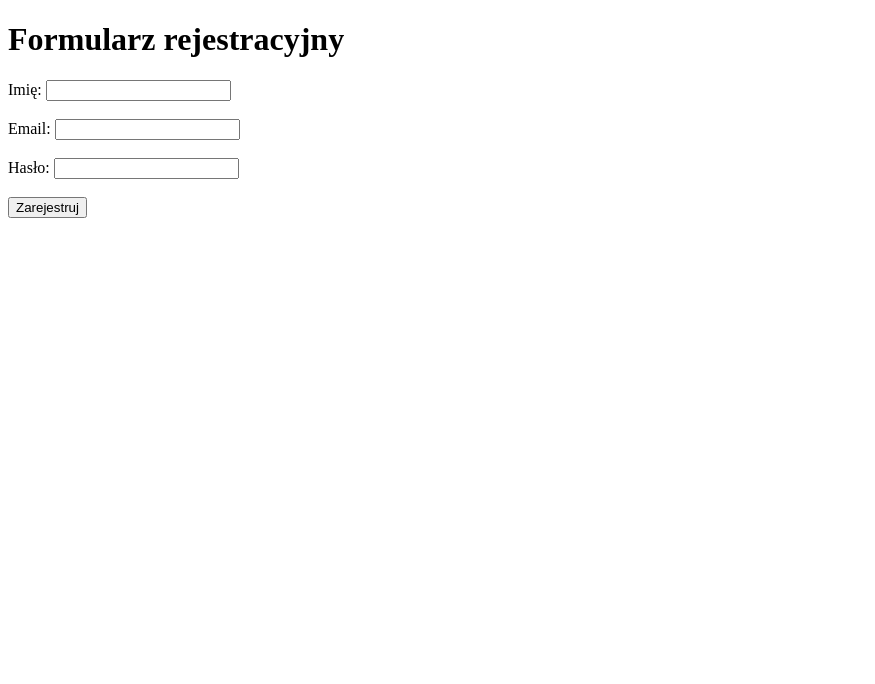
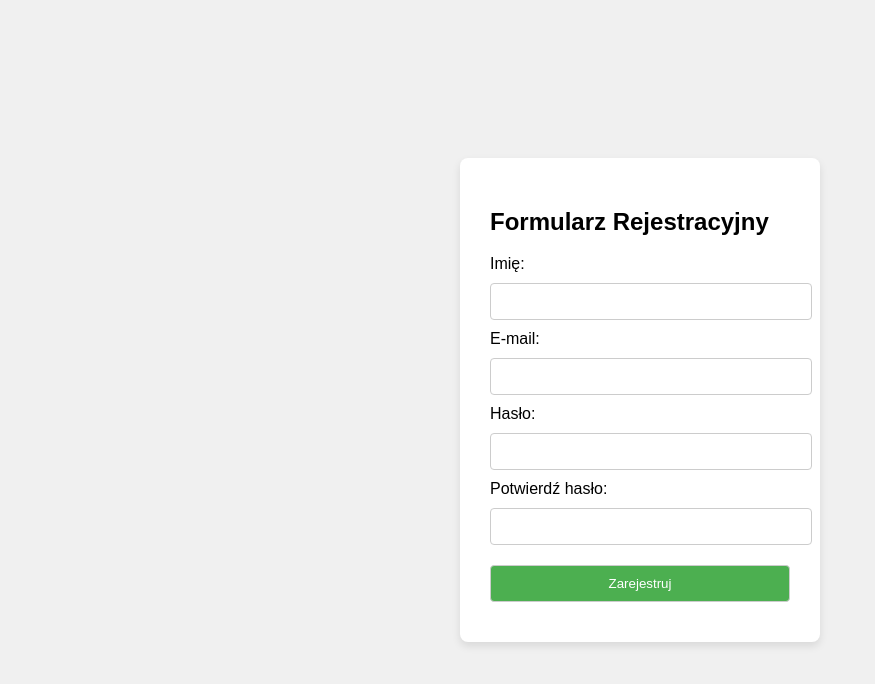
Before and after one commit to Herisom/Walidacja-formularza, a plain HTML site: page index.html in a window 1280 px wide. Shown: the whole page, without its empty margins (0-875 px from the left). Drawn offline with nearby package versions, Linux system fonts and the light colour scheme.

Commit message:
Update index.html

```diff
--- a/index.html
+++ b/index.html
@@ -3,29 +3,133 @@
 <head>
     <meta charset="UTF-8">
     <meta name="viewport" content="width=device-width, initial-scale=1.0">
-    <title>Formularz z walidacją</title>
-    <link rel="stylesheet" href="style.css">
+    <title>Formularz Rejestracyjny</title>
     <script src="https://code.jquery.com/jquery-3.6.0.min.js"></script>
-    <script src="https://cdnjs.cloudflare.com/ajax/libs/jquery-validate/1.19.5/jquery.validate.min.js"></script>
+    <script src="https://cdn.jsdelivr.net/npm/jquery-validation@1.19.5/dist/jquery.validate.min.js"></script>
+    <style>
+        body {
+            font-family: Arial, sans-serif;
+            display: flex;
+            justify-content: center;
+            align-items: center;
+            height: 100vh;
+            background-color: #f0f0f0;
+            margin: 0;
+        }
+
+        .form-container {
+            background-color: white;
+            padding: 30px;
+            border-radius: 8px;
+            box-shadow: 0 4px 8px rgba(0, 0, 0, 0.1);
+            width: 300px;
+            transition: background-color 0.3s ease;
+        }
+
+        input, button {
+            width: 100%;
+            padding: 10px;
+            margin: 10px 0;
+            border: 1px solid #ccc;
+            border-radius: 4px;
+        }
+
+        input.error, button.error {
+            border-color: red;
+        }
+
+        input.valid, button.valid {
+            border-color: green;
+        }
+
+        label.error {
+            color: red;
+            font-size: 12px;
+            display: block;
+            margin-top: 5px;
+        }
+
+        button {
+            background-color: #4CAF50;
+            color: white;
+            cursor: pointer;
+        }
+
+        button:hover {
+            background-color: #45a049;
+        }
+    </style>
 </head>
 <body>
 
-    <div class="container">
-        <h1>Formularz rejestracyjny</h1>
-        <form id="myForm" action="submit.php" method="POST">
-            <label for="name">Imię:</label>
-            <input type="text" id="name" name="name" required><br><br>
+    <div class="form-container">
+        <h2>Formularz Rejestracyjny</h2>
+        <form id="signupForm">
+            <label for="firstname">Imię:</label>
+            <input type="text" id="firstname" name="firstname" required>
 
-            <label for="email">Email:</label>
-            <input type="email" id="email" name="email" required><br><br>
+            <label for="email">E-mail:</label>
+            <input type="email" id="email" name="email" required>
 
             <label for="password">Hasło:</label>
-            <input type="password" id="password" name="password" required><br><br>
+            <input type="password" id="password" name="password" required minlength="5">
+
+            <label for="confirm_password">Potwierdź hasło:</label>
+            <input type="password" id="confirm_password" name="confirm_password" required minlength="5">
 
             <button type="submit">Zarejestruj</button>
         </form>
     </div>
 
-    <script src="script.js"></script>
+    <script>
+        $(document).ready(function () {
+            $.validator.addMethod("containsAt", function (value, element) {
+                return this.optional(element) || value.indexOf('@') !== -1;
+            }, "Adres e-mail musi zawierać znak '@'.");
+
+            $("#signupForm").validate({
+                rules: {
+                    firstname: "required",
+                    email: {
+                        required: true,
+                        email: true,
+                        containsAt: true
+                    },
+                    password: {
+                        required: true,
+                        minlength: 5
+                    },
+                    confirm_password: {
+                        required: true,
+                        minlength: 5,
+                        equalTo: "#password"
+                    }
+                },
+                messages: {
+                    firstname: "To pole jest wymagane.",
+                    email: {
+                        required: "Proszę podać adres e-mail.",
+                        email: "Proszę podać poprawny adres e-mail.",
+                        containsAt: "Adres e-mail musi zawierać znak '@'."
+                    },
+                    password: {
+                        required: "Proszę podać hasło.",
+                        minlength: "Hasło musi zawierać co najmniej 5 znaków."
+                    },
+                    confirm_password: {
+                        required: "Proszę potwierdzić hasło.",
+                        minlength: "Hasło musi zawierać co najmniej 5 znaków.",
+                        equalTo: "Proszę wpisać takie samo hasło jak powyżej."
+                    }
+                },
+                errorPlacement: function (error, element) {
+                    error.insertAfter(element);
+                },
+                success: function (label, element) {
+                }
+            });
+        });
+    </script>
+
 </body>
 </html>
```
